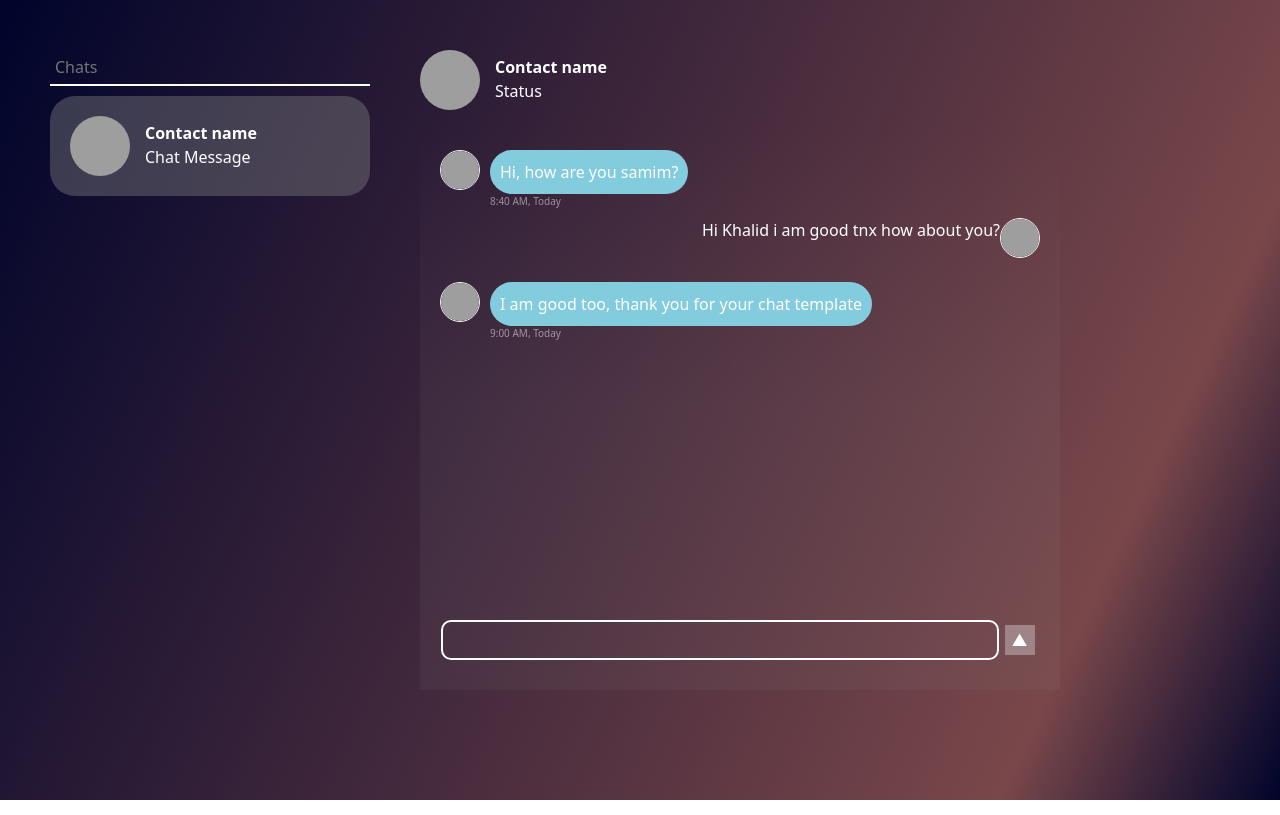
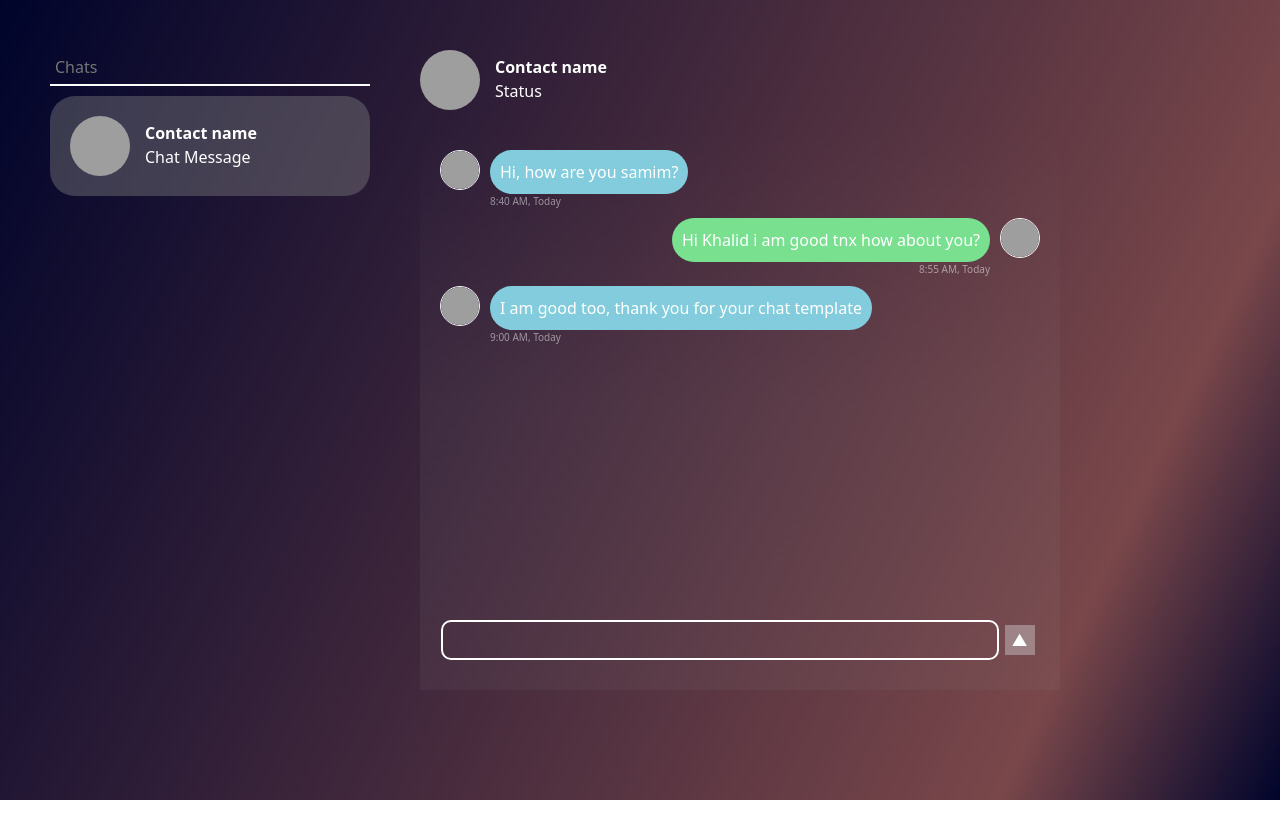
Before and after one commit to ArthurAndradee/Chat-App, a React (Create React App) app: page / in a window 1280 px wide. Both pictures are taken after typing "Sample" into the empty fields and a click on the button "Entrar". Built offline with nearby package versions, Linux system fonts and the light colour scheme; grey boxes are pictures that could not be loaded.

Commit message:
Fix: Fixed class typo

```diff
--- a/src/Pages/ChatsPage/ChatPage.css
+++ b/src/Pages/ChatsPage/ChatPage.css
@@ -172,7 +172,7 @@
     position: relative;
 }
 
-.msg_time {
+.msg-time {
     position: absolute;
     left: 0;
     bottom: -15px;
@@ -180,7 +180,7 @@
     font-size: 10px;
 }
 
-.msg_cotainer_send {
+.msg-cotainer-send {
     margin-top: auto;
     margin-bottom: auto;
     margin-right: 10px;
@@ -190,7 +190,7 @@
     position: relative;
 }
 
-.msg_time_send {
+.msg-time-send {
     position: absolute;
     right: 0;
     bottom: -15px;
--- a/src/Pages/ChatsPage/ChatsPage.tsx
+++ b/src/Pages/ChatsPage/ChatsPage.tsx
@@ -49,15 +49,15 @@ function ChatsPage({ messages, currentUserId }: MessageProps) {
 								  </div>
 								  <div className="msg-cotainer">
 								  	Hi, how are you samim?
-								    <span className="msg_time">8:40 AM, Today</span>
+								    <span className="msg-time">8:40 AM, Today</span>
 								  </div>
 							  </div>
 
                 {/* Sent Message */}
 							  <div className="d-flex justify-content-end mb-4">
-							  	<div className="msg-cotainer_send">
+							  	<div className="msg-cotainer-send">
 							  		Hi Khalid i am good tnx how about you?
-							  		<span className="msg_time_send">8:55 AM, Today</span>
+							  		<span className="msg-time-send">8:55 AM, Today</span>
 							  	</div>
 							  	<div className="img-cont-msg">
 							  <img src="https://hips.hearstapps.com/hmg-prod/images/frenchie-the-boys-season-3-1655812929.jpg?crop=0.253xw:0.380xh;0.580xw,0.0484xh&resize=980:*" className="rounded-circle user-img-msg"/>
@@ -71,7 +71,7 @@ function ChatsPage({ messages, currentUserId }: MessageProps) {
 							  	</div>
 							  	<div className="msg-cotainer">
 							  		I am good too, thank you for your chat template
-							  		<span className="msg_time">9:00 AM, Today</span>
+							  		<span className="msg-time">9:00 AM, Today</span>
 							  	</div>
 							  </div>
 
```
